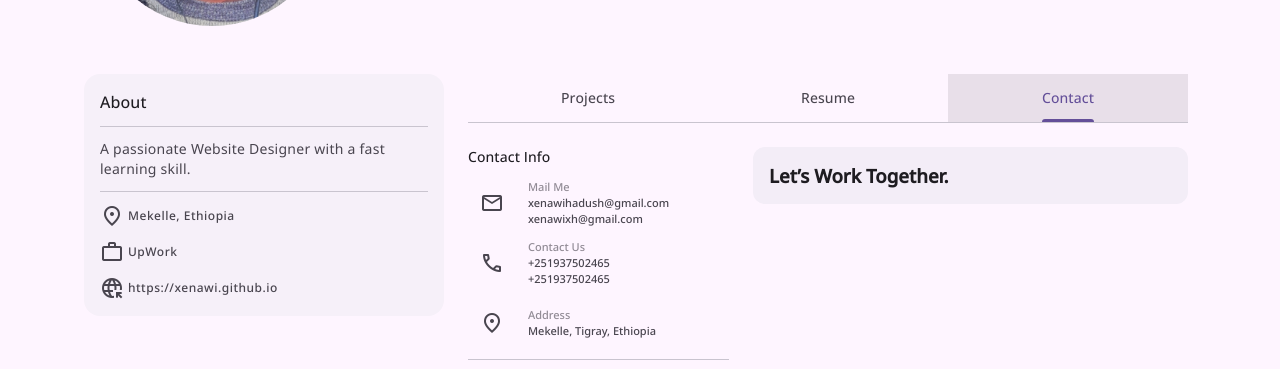
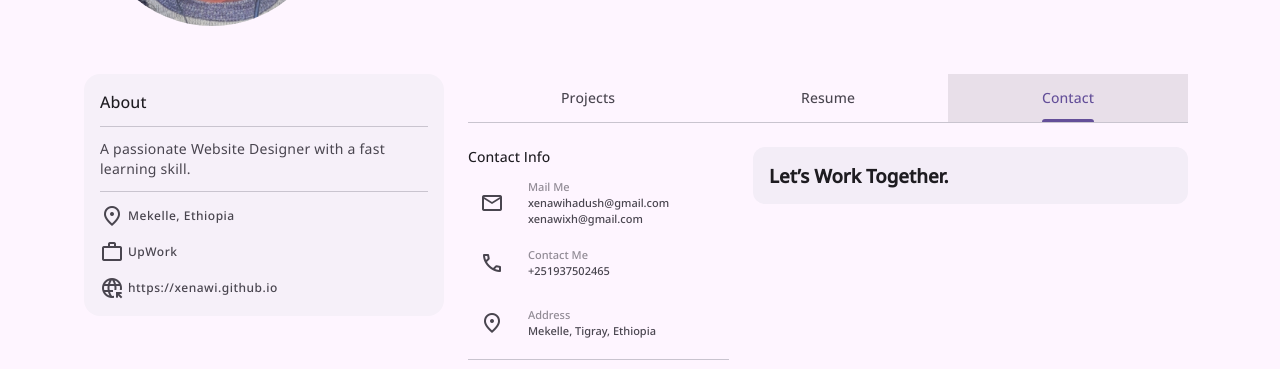
Before and after one commit to Xenawi/xenawi.github.io, a plain HTML site: page index.html in a window 1280 px wide. Both pictures are taken after a click on the button "Contact". Shown: the part 302-671 px from the top of the page. Drawn offline with nearby package versions, Linux system fonts and the light colour scheme.

Commit message:
Update index.html

```diff
--- a/index.html
+++ b/index.html
@@ -416,11 +416,10 @@
                                         </div>
 
                                         <div class="info-content">
-                                            <p class="label-small info-title">Contact Us</p>
+                                            <p class="label-small info-title">Contact Me</p>
 
                                             <a href="tel:+251937502465" class="label-small info-text">+251937502465</a>
 
-                                            <a href="tel:+251937502465" class="label-small info-text">+251937502465</a>
                                         </div>
 
                                     </li>
```
